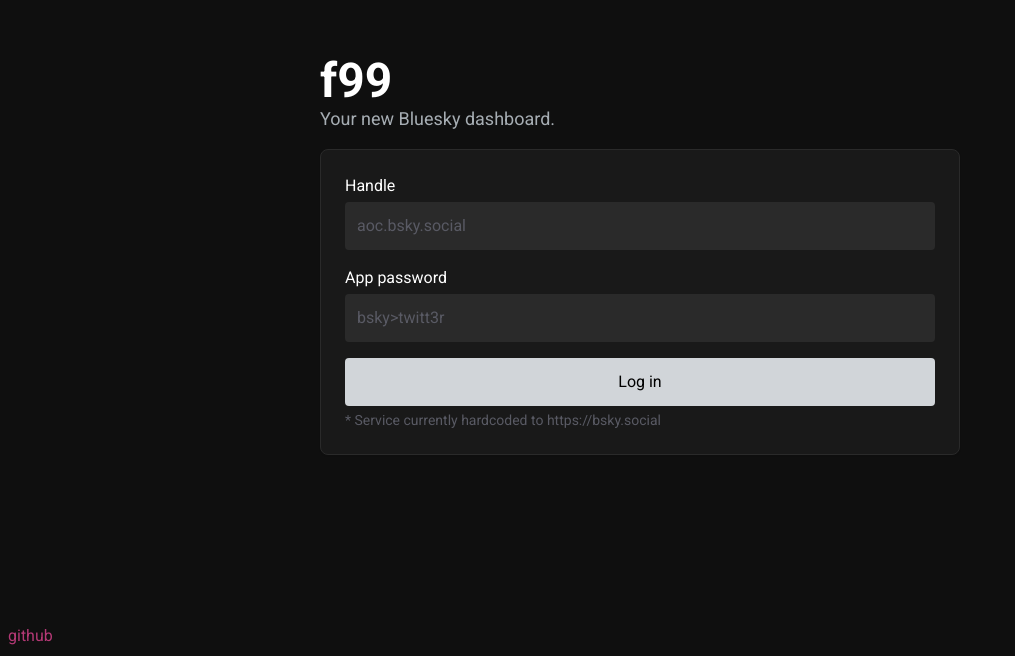
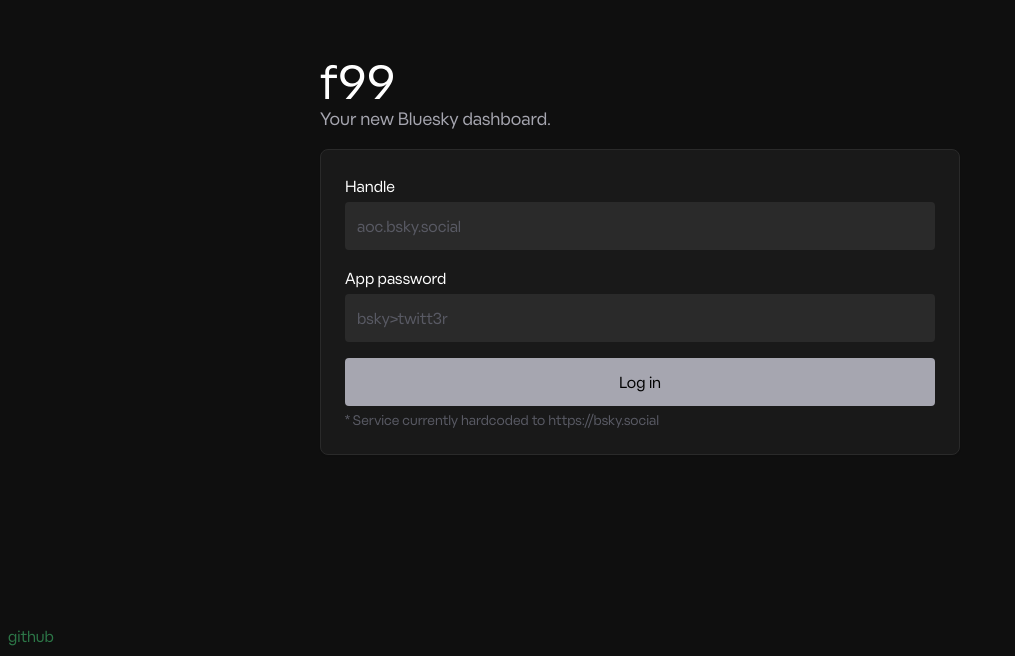
Before and after one commit to f99-blue/website, a Next.js app: page / in a window 1280 px wide. Shown: the part 144-800 px from the top of the page, without its empty margins (0-1015 px from the left). Built offline with nearby package versions, Linux system fonts and the light colour scheme; no server answers.

Commit message:
feat: new font, design adjustments, redirect removal

```diff
--- a/src/app/globals.css
+++ b/src/app/globals.css
@@ -2,6 +2,12 @@
 @tailwind components;
 @tailwind utilities;
 
+@font-face {
+  font-family: "Massanges Big";
+  src: url(/fonts/massanges-big.woff);
+}
+
 body {
+  font-family: "Massanges Big";
   @apply bg-gray-900 text-white;
 }
--- a/src/app/home/common-follows-area.tsx
+++ b/src/app/home/common-follows-area.tsx
@@ -109,7 +109,7 @@
                       alt={x.profile.handle + "'s avatar"}
                     />
 
-                    <h3 className="text-xl font-bold mt-2">
+                    <h3 className="text-xl mt-2">
                       {x.profile.displayName ?? x.profile.handle}
                     </h3>
                     <p className="text-gray-100 text-sm">@{x.profile.handle}</p>
--- a/src/app/home/profile-area.tsx
+++ b/src/app/home/profile-area.tsx
@@ -12,7 +12,7 @@
   return (
     <Area {...props.area}>
       <div className="">
-        <h1 className="font-bold text-2xl">
+        <h1 className="text-2xl">
           {props.profile.displayName ?? props.profile.handle}
         </h1>
         <p className="text-gray-100 text-sm">@{props.profile.handle}</p>
--- a/src/app/layout.tsx
+++ b/src/app/layout.tsx
@@ -22,11 +22,11 @@
 }) {
   return (
     <html lang="en">
-      <body className={font.className}>
+      <body>
         {children}
         <Toaster position="bottom-right" />
 
-        <div className="fixed bottom-0 left-0 ml-2 mb-2 text-pink-500 opacity-75">
+        <div className="fixed bottom-0 left-0 ml-2 mb-2 text-green-400 opacity-50">
           <a
             href="https://github.com/grayliquid/f99.blue"
             rel="noreferrer"
--- a/src/app/page.tsx
+++ b/src/app/page.tsx
@@ -6,7 +6,7 @@
 export default async function Home() {
   const profile = await getProfile();
 
-  if (profile) {
+  if (profile && process.env.NODE_ENV !== "development") {
     redirect("/home");
   }
 
@@ -14,7 +14,7 @@
     <main className="flex items-center justify-center min-h-screen p-4">
       <div className="w-[40rem] max-w-full">
         <div>
-          <h1 className="font-bold text-3xl sm:text-5xl">f99</h1>
+          <h1 className="text-3xl sm:text-5xl">f99</h1>
           <p className="text-lg text-gray-300">Your new Bluesky dashboard.</p>
         </div>
 
--- a/src/components/button.tsx
+++ b/src/components/button.tsx
@@ -9,7 +9,7 @@
   return (
     <button
       type={type === "submit" ? "submit" : "button"}
-      className={`px-6 py-3 text-center block bg-gray-200 rounded ${
+      className={`px-5 py-3 text-center block bg-gray-300 rounded ${
         className?.includes("w-") ? "" : "w-full"
       } outline-1 outline-none focus:outline-gray-400 ${
         className?.includes("text-") ? "" : "text-black"
--- a/tailwind.config.js
+++ b/tailwind.config.js
@@ -16,7 +16,7 @@
           600: "rgb(67, 67, 72)",
           500: "#4f5058",
           400: "#595a64",
-          300: "#a6adb3",
+          300: "rgb(166, 166, 176)",
           200: "#d1d5d9",
           175: "#dddce6",
           150: "#eeedf4",
```
Also changed, not shown: public/fonts/massanges-big.woff (added).
